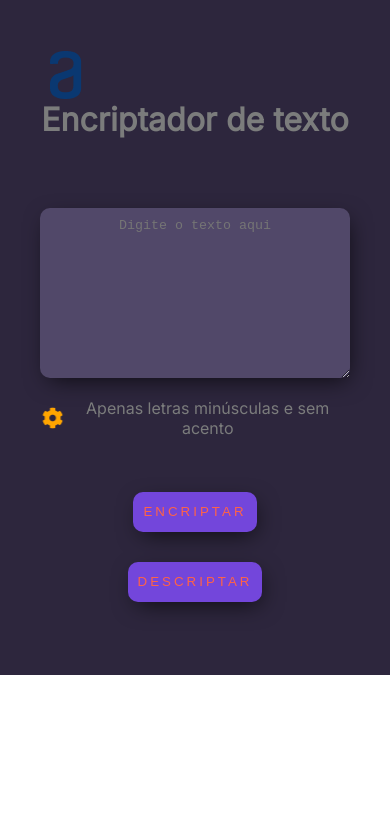
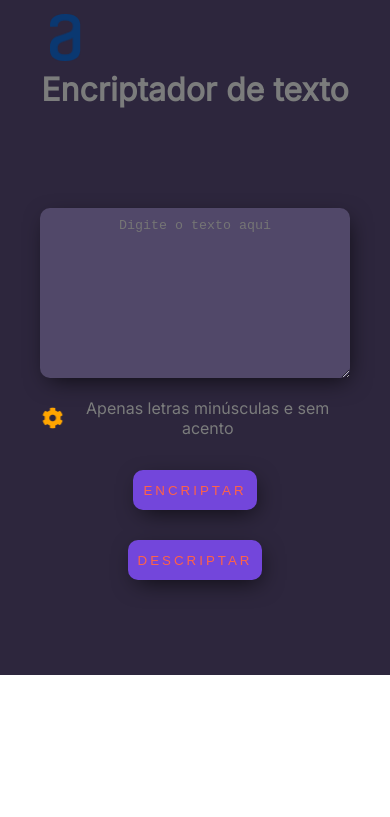
Before and after one commit to carlosvico/challengeOne-decodificador, a plain HTML site: page index.html in a window 390 px wide. Shown: the top 817 px of the page. Drawn offline with Linux system fonts and the light colour scheme.

Commit message:
corrigida a responsividade

```diff
--- a/estilo.css
+++ b/estilo.css
@@ -85,7 +85,7 @@ textarea {
 
 .display-left > h1 {
    position: absolute;
-   top: 150px;
+   top: 100px;
    font-weight: 700;
    /* font-size: 4vw; */
    font-size: clamp(2em, 3vw, 2em);
@@ -150,7 +150,7 @@ textarea {
    margin-top: 10px;
    height: 5vh;
    width: 100%;
-   border-radius: 15px;
+
 }
 
 /* boxshadow */
@@ -161,11 +161,18 @@ textarea {
       padding: 0;
    }
 
+header img {
+   margin-top: -37px;
+   width: 31px;
+}
    .display-left,
    .display-right {
       width: 100%;
       height: 80vh;
       border-radius: 0;
+   }
+   .btn {
+      margin-bottom: 43px;
    }
 
    .container {
@@ -177,6 +184,6 @@ textarea {
    }
 
    .display-left > h1 {
-      top: 100px;
+      top: 70px;
    }
 }
```
Also changed, not shown: assets/desktop-view.png (added), assets/mobile-view.png (added), 1 other file.
